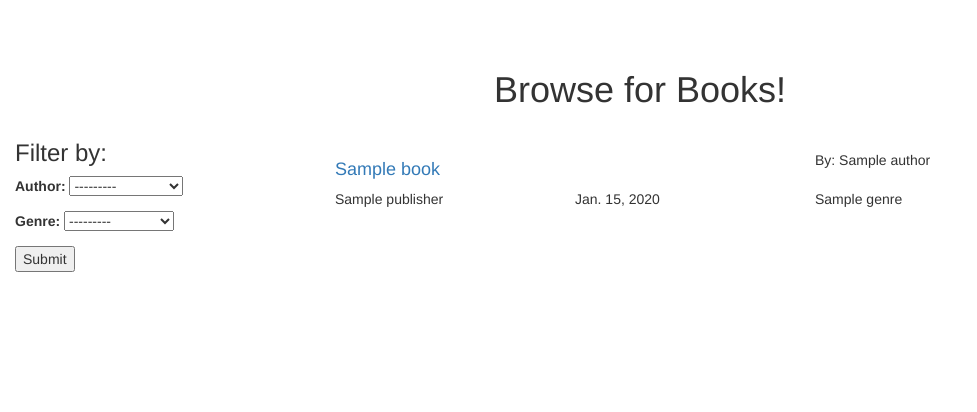
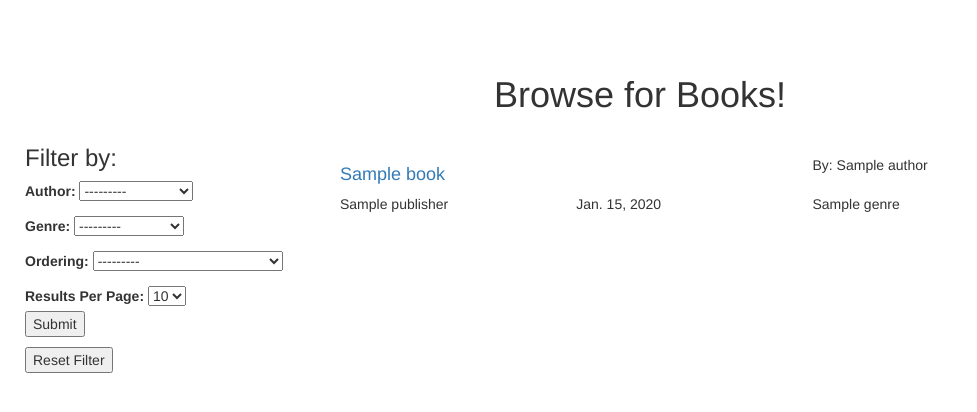
Before and after one commit to cen4010/geek-text-webapp, a Django app: page /browse/ in a window 1280 px wide. Shown: the top 412 px of the page, without its empty margins (0-977 px from the left). Run offline with Django 3.2, Linux system fonts and the light colour scheme; tables that the repository leaves empty hold one stand-in row (values such as "Sample post"); some libraries are stand-ins or nearby versions.

Commit message:
Added Sorting and Pagination on the browse page

```diff
--- a/webapp/browse/filters.py
+++ b/webapp/browse/filters.py
@@ -1,8 +1,19 @@
 from book_details.models import Book, Author, Publisher, Genre
 import django_filters
+from django_filters import OrderingFilter
 
 #class to define filters for books, can be expanded to all fields of book
 class bookFilter(django_filters.FilterSet):
+
+    o = OrderingFilter(
+        # tuple-mapping retains order
+        fields=(
+            ('title', 'Book Title'),
+            ('author', 'Author'),
+            ('publish_date', 'Release Date'),
+        ),
+    )
+
     class Meta:
         model = Book
         fields = ['author', 'genre', ]
--- a/webapp/browse/views.py
+++ b/webapp/browse/views.py
@@ -3,16 +3,35 @@ from django.http import HttpResponse
 from book_details.models import Book, Author, Publisher, Genre
 from django.views.generic import ListView
 from .filters import bookFilter
+from django.core.paginator import Paginator, EmptyPage, PageNotAnInteger
+from . import filters
 
 # Create your views here.
 def browse(request):
 
-    bookList = Book.objects.all()
+    qs = Book.objects.all()
 
-    book_filter = bookFilter(request.GET, queryset=bookList)
+    filtered = bookFilter(request.GET, queryset=qs)
+    qs = filtered.qs
+
+    #How many results does the user want to see?
+    per_page = int(request.GET.get('p',10))
+
+
+
+    paginator = Paginator(qs, per_page)
+    page = request.GET.get('page')
+
+    try:
+        books = paginator.page(page)
+    except PageNotAnInteger:
+        books = paginator.page(1)
+    except EmptyPage:
+        books = paginator.page(paginator.num_pages)
+
 
     return render(
         request,
-         'browse.html', {'filter': book_filter}
+         'browse.html', {'books': books, 'filter': filtered }
         #context={'bookList':bookList, 'fantasyList':fantasyList, 'scifiList':scifiList, 'genreList': genreList}
     )
--- a/webapp/geek_text/templates/browse.html
+++ b/webapp/geek_text/templates/browse.html
@@ -1,17 +1,27 @@
 {% extends 'geek_text/base.html' %}
 
 {% block content %}
+  <div class="row" style="margin: 5px 10px 5px 10px;">
   <h1 style="text-align: center;">Browse for Books!</h1>
   <div class="col-sm-3">
     <h3> Filter by:</h3>
         <form method="get">
           {{ filter.form.as_p }}
+          {% csrf_token %}
+          <label for="id_per_page" >Results Per Page:</label>
+          <select name="p">
+              <option value="10">10</option>
+              <option value="20">20</option>
+          </select></br>
           <button type="submit">Submit</button>
+        </form>
+        <form action="">
+            <input type="submit" value="Reset Filter" style="margin-top: 10px;"/>
         </form>
   </div>
 
   <div class="col-sm-9">
-    {% for book in filter.qs %}
+    {% for book in books%}
         <div class="book" style="padding-top: 30px;">
           <div class="row">
             <div class="col-sm-6 title">
@@ -35,4 +45,28 @@
         </div>
     {% endfor %}
   </div>
+  </div>
+  {% if books.has_other_pages %}
+  <div id="pages" style="text-align: center;">
+  <ul class="pagination" style="padding-top: 15px;">
+    {% if books.has_previous %}
+      <li><a href="?page={{ books.previous_page_number }}">&laquo;</a></li>
+    {% else %}
+      <li class="disabled"><span>&laquo;</span></li>
+    {% endif %}
+    {% for i in books.paginator.page_range %}
+      {% if books.number == i %}
+        <li class="active"><span>{{ i }} <span class="sr-only">(current)</span></span></li>
+      {% else %}
+        <li><a href="?page={{ i }}">{{ i }}</a></li>
+      {% endif %}
+    {% endfor %}
+    {% if books.has_next %}
+      <li><a href="?page={{ books.next_page_number }}">&raquo;</a></li>
+    {% else %}
+      <li class="disabled"><span>&raquo;</span></li>
+    {% endif %}
+  </ul>
+</div>
+  {% endif %}
 {% endblock %}
```
